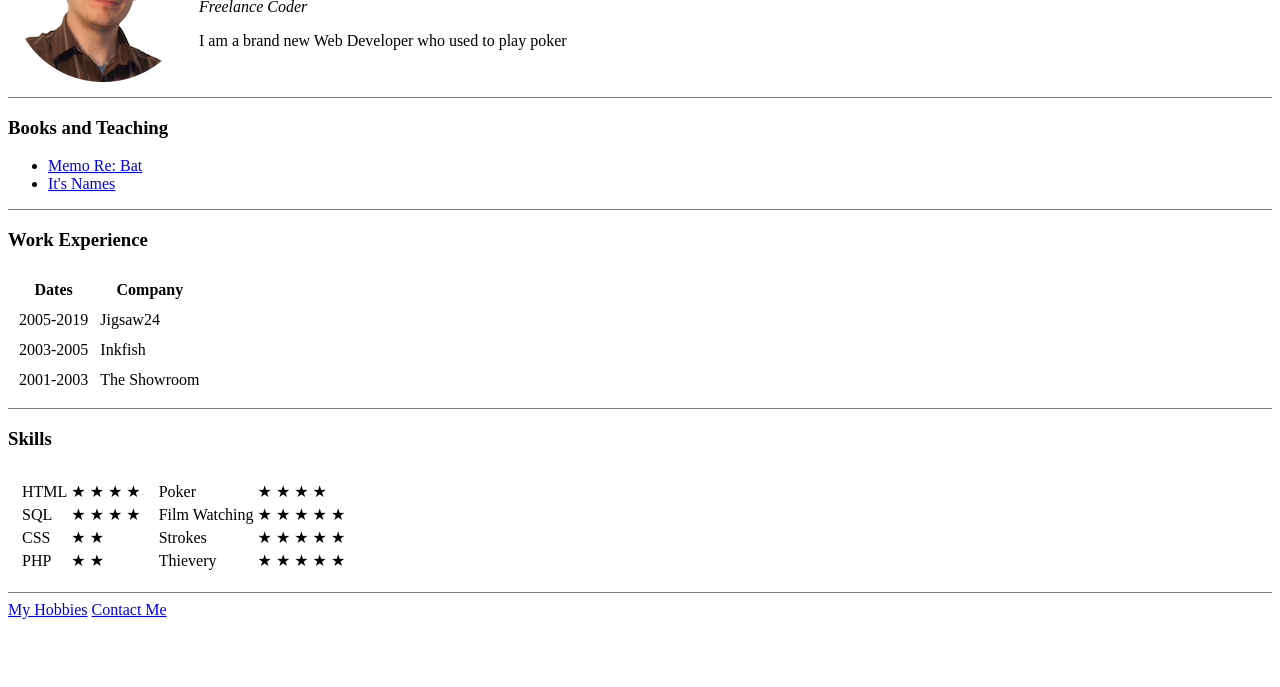
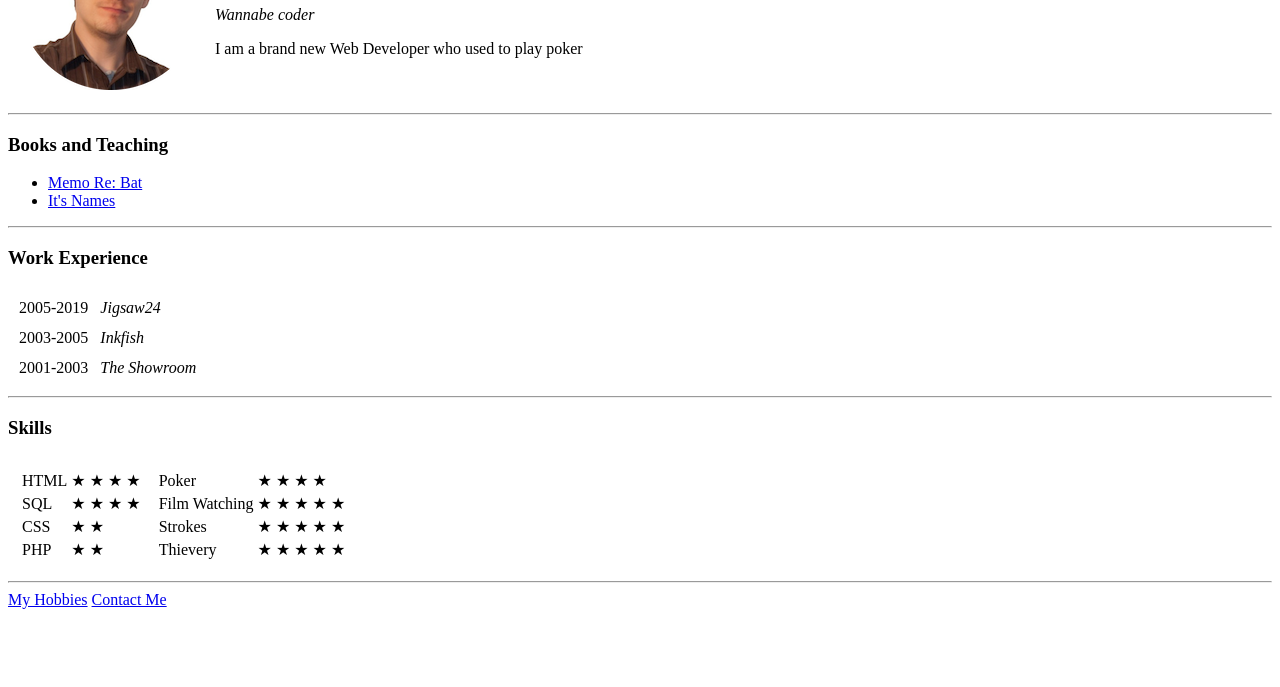
Before and after one commit to Thieves78/cv, a plain HTML site: page index.html in a window 1280 px wide. Shown: the part 113-800 px from the top of the page. Drawn offline with Linux system fonts and the light colour scheme.

Commit message:
Add files via upload

```diff
--- a/index.html
+++ b/index.html
@@ -4,49 +4,45 @@
   <head>
     <meta charset="utf-8">
     <title>Alex Bradley's Personal Site</title>
+    <link rel="stylesheet" href="css/styles.css">
+
   </head>
 
   <body>
-    <table>
+    <table cellspacing="10">
       <tr>
         <td><img src="Images/alex.png" alt="alex profile picture"></td>
         <td>
           <h1>Alex Bradley</h1>
-          <p><em>Freelance Coder</em></p>
+          <p><em>Wannabe coder</em></p>
           <p>I am a brand new Web Developer who used to play poker</p>
         </td>
       </tr>
     </table>
-    <hr size="1" noshade>
+    <hr>
     <h3>Books and Teaching</h3>
     <ul>
       <li><a href="Audio/Memo - Bat.m4a">Memo Re: Bat</a></li>
       <li><a href="its-list.html">It's Names</a></li>
     </ul>
-    <hr size="1" noshade>
+    <hr>
     <h3>Work Experience</h3>
     <table cellspacing="10">
-      <thead>
-        <tr>
-          <th>Dates</th>
-          <th>Company</th>
-        </tr>
-      </thead>
       <tbody>
         <tr>
           <td>2005-2019</td>
-          <td>Jigsaw24</td>
+          <td><em>Jigsaw24</em></td>
         </tr>
         <tr>
           <td>2003-2005</td>
-          <td>Inkfish</td>
+          <td><em>Inkfish</em></td>
         </tr>
         <tr>
           <td>2001-2003</td>
-          <td>The Showroom</td>
+          <td><em>The Showroom</em></td>
         </tr>
     </table>
-    <hr size="1" noshade>
+    <hr>
     <h3>Skills</h3>
 
 
@@ -94,7 +90,7 @@
         </td>
       </tr>
     </table>
-    <hr size="1" noshade>
+    <hr>
     <a href="hobbies.html">My Hobbies</a>
     <a href="contact.html">Contact Me</a>
   </body>
```
Also changed, not shown: contact.html (+1 -0 lines), hobbies.html (+1 -0 lines), its-list.html (+1 -0 lines).
